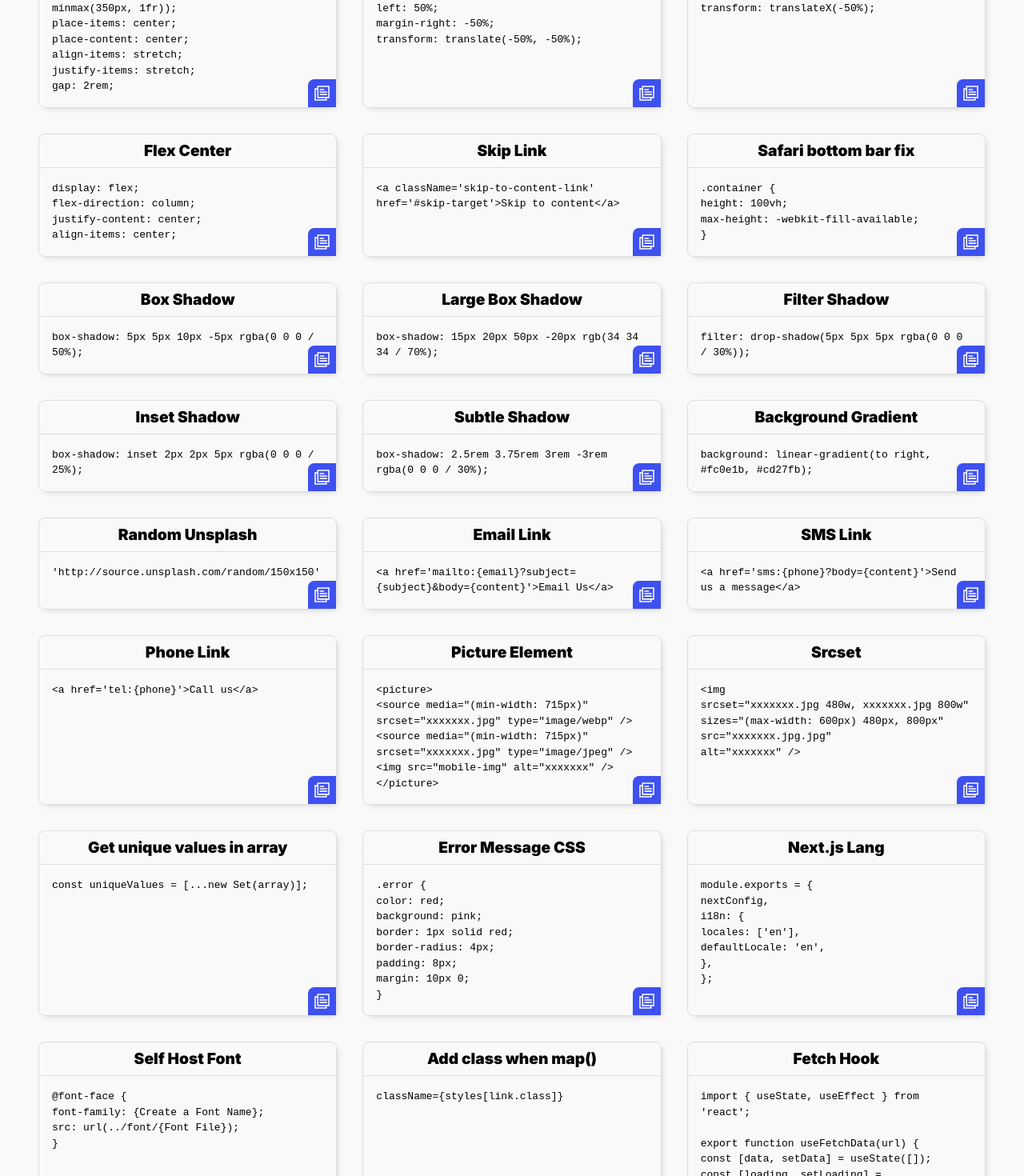
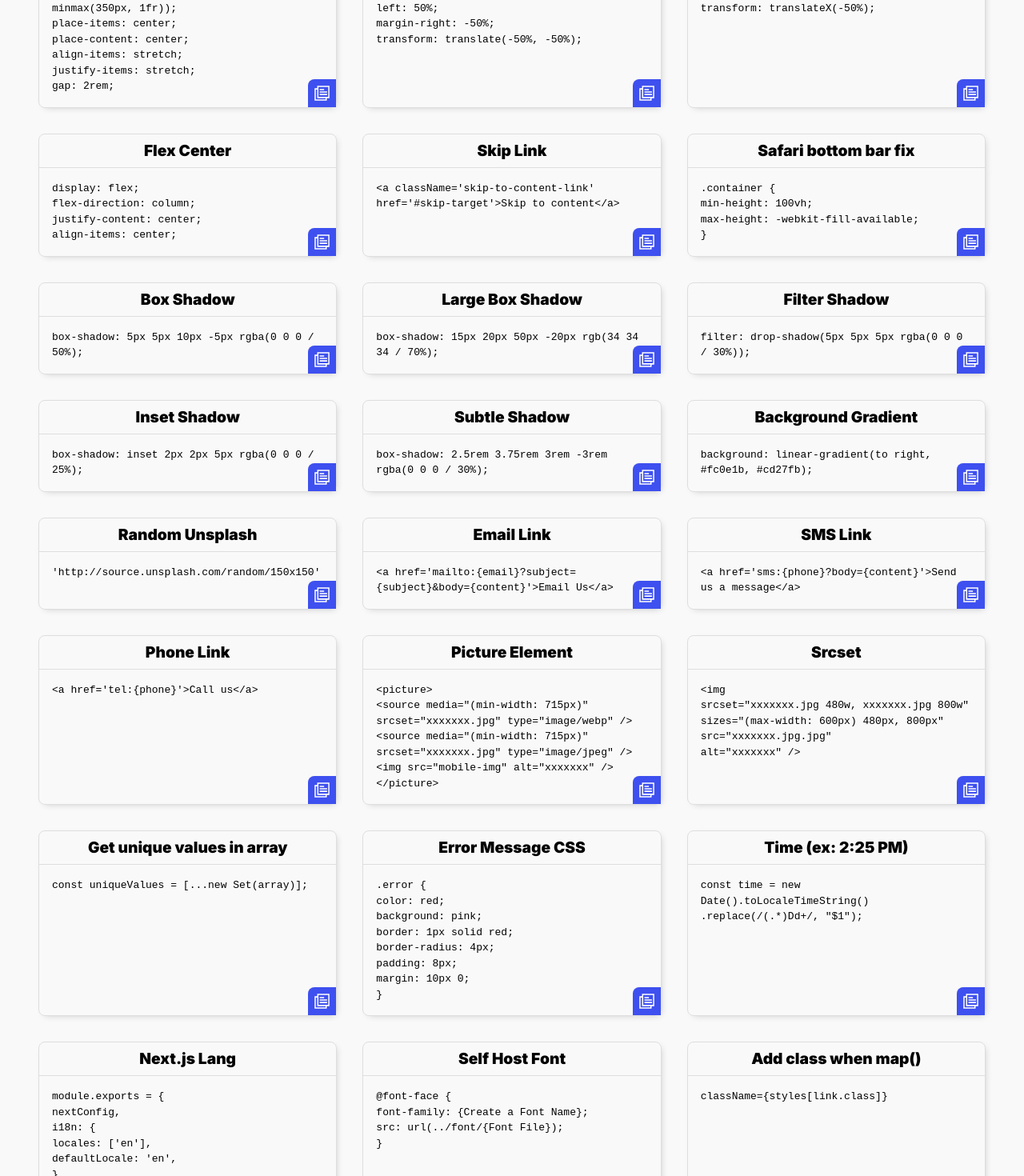
Before and after one commit to brandicameron/resources, a Next.js app: page /copy in a window 1280 px wide. Shown: the part 479-1949 px from the top of the page at 80% size. Built offline with nearby package versions, Linux system fonts and the light colour scheme; no server answers.

Commit message:
Added time code

```diff
--- a/data/copyCode.js
+++ b/data/copyCode.js
@@ -61,7 +61,7 @@ export const copyCode = [
   {
     title: 'Safari bottom bar fix',
     code: `.container {
-      height: 100vh;
+      min-height: 100vh;
       max-height: -webkit-fill-available;
     }`,
   },
@@ -137,6 +137,11 @@ export const copyCode = [
     }`,
   },
   {
+    title: 'Time (ex: 2:25 PM)',
+    code: `const time = new Date().toLocaleTimeString()
+    .replace(/(.*)\D\d+/, "$1");`,
+  },
+  {
     title: 'Next.js Lang',
     code: `module.exports = {
       nextConfig,
```
